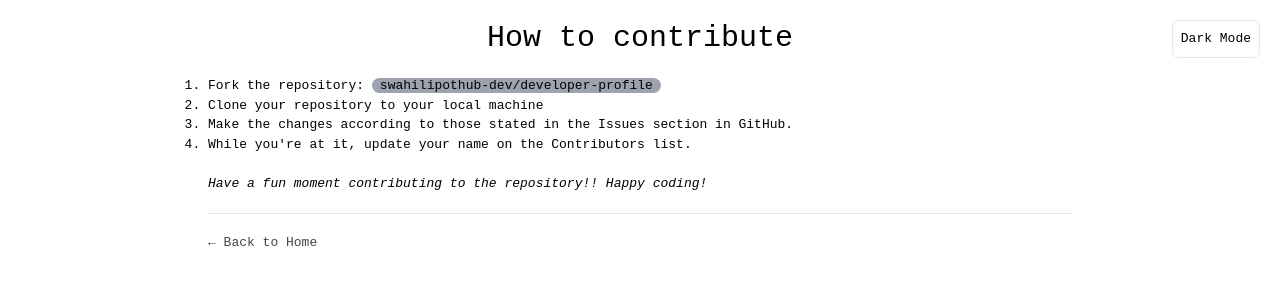
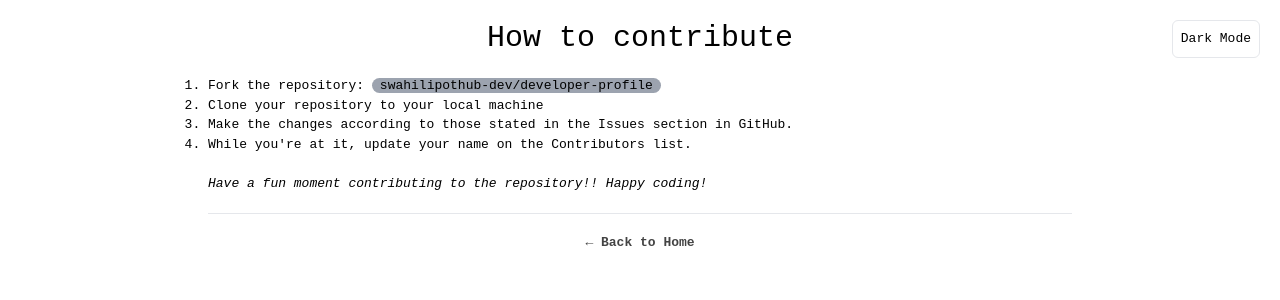
Before and after one commit to swahilipothub-dev/developers-profile, a Next.js app: page /how-to-contribute in a window 1280 px wide. Shown: the top 300 px of the page. Built offline with nearby package versions, Linux system fonts and the light colour scheme.

Commit message:
styled some sections

```diff
--- a/app/how-to-contribute/page.tsx
+++ b/app/how-to-contribute/page.tsx
@@ -1,13 +1,13 @@
 import Link from "next/link";
 
-export default function HowTo(){
-    return(
+export default function HowTo() {
+    return (
         <>
             <h1 className="text-3xl py-5 text-center">How to contribute</h1>
             <section className="mx-10 md:mx-52">
                 <div>
                     <ol className="list-decimal">
-                    <li>Fork the repository: <a className="bg-gray-400 rounded-full px-2" href="https://github.com/swahilipothub-dev/developers-profile">swahilipothub-dev/developer-profile</a> </li>
+                        <li>Fork the repository: <a className="bg-gray-400 rounded-full px-2" href="https://github.com/swahilipothub-dev/developers-profile">swahilipothub-dev/developer-profile</a></li>
                         <li>Clone your repository to your local machine</li>
                         <li>Make the changes according to those stated in the <span>Issues</span> section in GitHub.</li>
                         <li>While you&apos;re at it, update your name on the <span>Contributors</span> list.</li>
@@ -15,9 +15,13 @@ export default function HowTo(){
                 </div>
                 <br />
                 <p className="italic">Have a fun moment contributing to the repository!! Happy coding!</p>
-            <br /><hr className="border-l"/><br />
-            <Link href="/" className="animate-pulse text-md">← Back to Home</Link>
+                <br />
+                <hr className="border-l"/>
+                <br />
+                <div className="text-center">
+                    <Link href="/" className="animate-pulse text-md font-bold">← Back to Home</Link>
+                </div>
             </section>
         </>
-    )
+    );
 }
```
Lines whose indentation alone changed are shown as unchanged.
